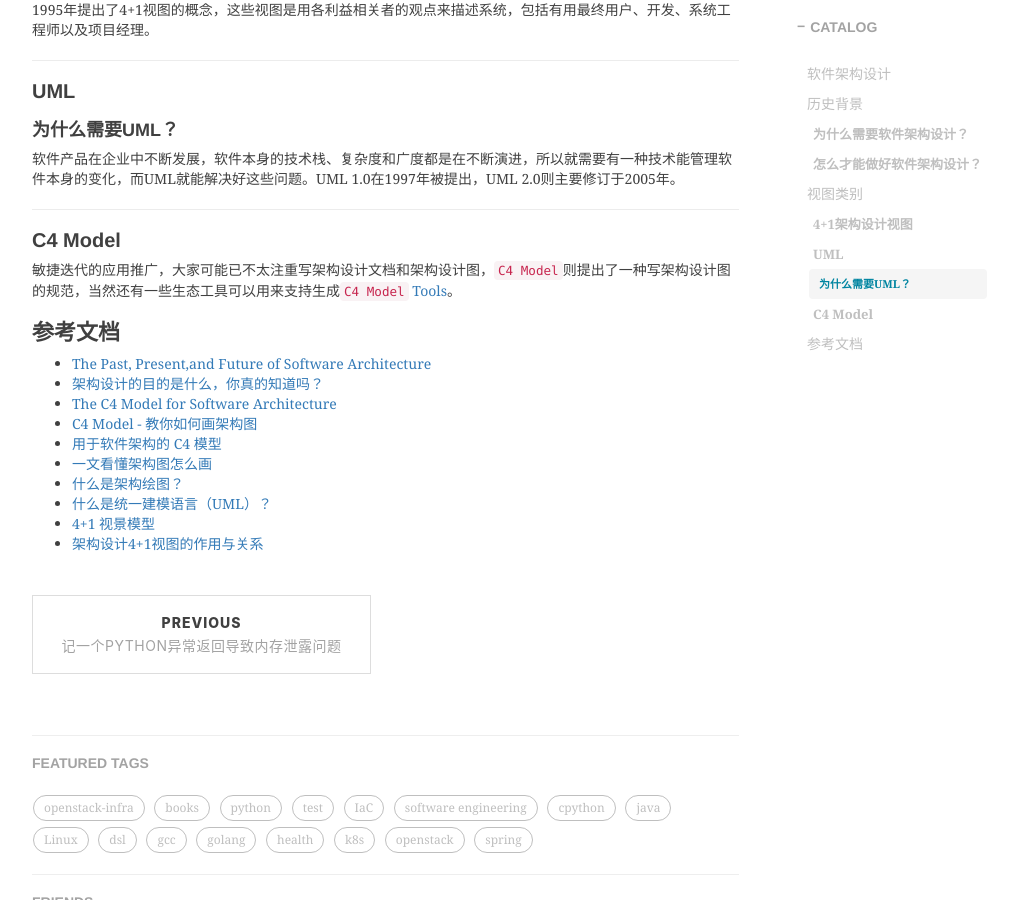
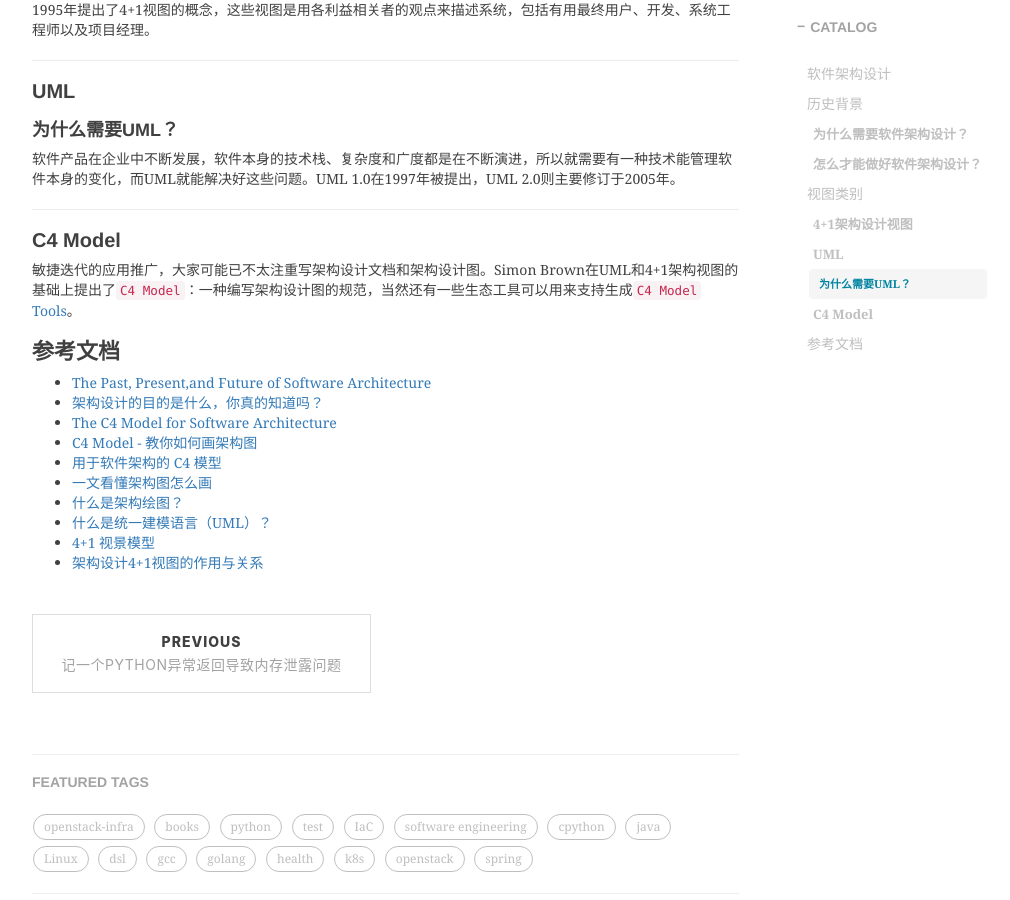
Before and after one commit to shihai1991/shihai1991.github.io, a Jekyll site: the page built from _posts/2023-10-11-架构设计数字化.md, in a window 1280 px wide and 900 px high, scrolled down 1084 px. Shown: the whole window, without its empty margins (233-1243 px from the left). Built offline with Jekyll 4.4.1, drawn with Linux system fonts in a browser that asks for light colours; nearby versions of some CDN libraries; comment, search, counter and statistics services are not loaded.

Commit message:
Update 2023-10-11-架构设计数字化.md

```diff
--- a/_posts/2023-10-11-架构设计数字化.md
+++ b/_posts/2023-10-11-架构设计数字化.md
@@ -28,7 +28,7 @@
 软件产品在企业中不断发展，软件本身的技术栈、复杂度和广度都是在不断演进，所以就需要有一种技术能管理软件本身的变化，而UML就能解决好这些问题。UML 1.0在1997年被提出，UML 2.0则主要修订于2005年。
 
 ## C4 Model
-敏捷迭代的应用推广，大家可能已不太注重写架构设计文档和架构设计图，`C4 Model`则提出了一种写架构设计图的规范，当然还有一些生态工具可以用来支持生成`C4 Model` [Tools](https://c4model.com/#Tooling)。
+敏捷迭代的应用推广，大家可能已不太注重写架构设计文档和架构设计图。Simon Brown在UML和4+1架构视图的基础上提出了`C4 Model`：一种编写架构设计图的规范，当然还有一些生态工具可以用来支持生成`C4 Model` [Tools](https://c4model.com/#Tooling)。
 
 # 参考文档
 - [The Past, Present,and Future of Software Architecture](https://www.inf.ed.ac.uk/teaching/courses/seoc/2006_2007/resources/Arc_PPF.pdf)
```
